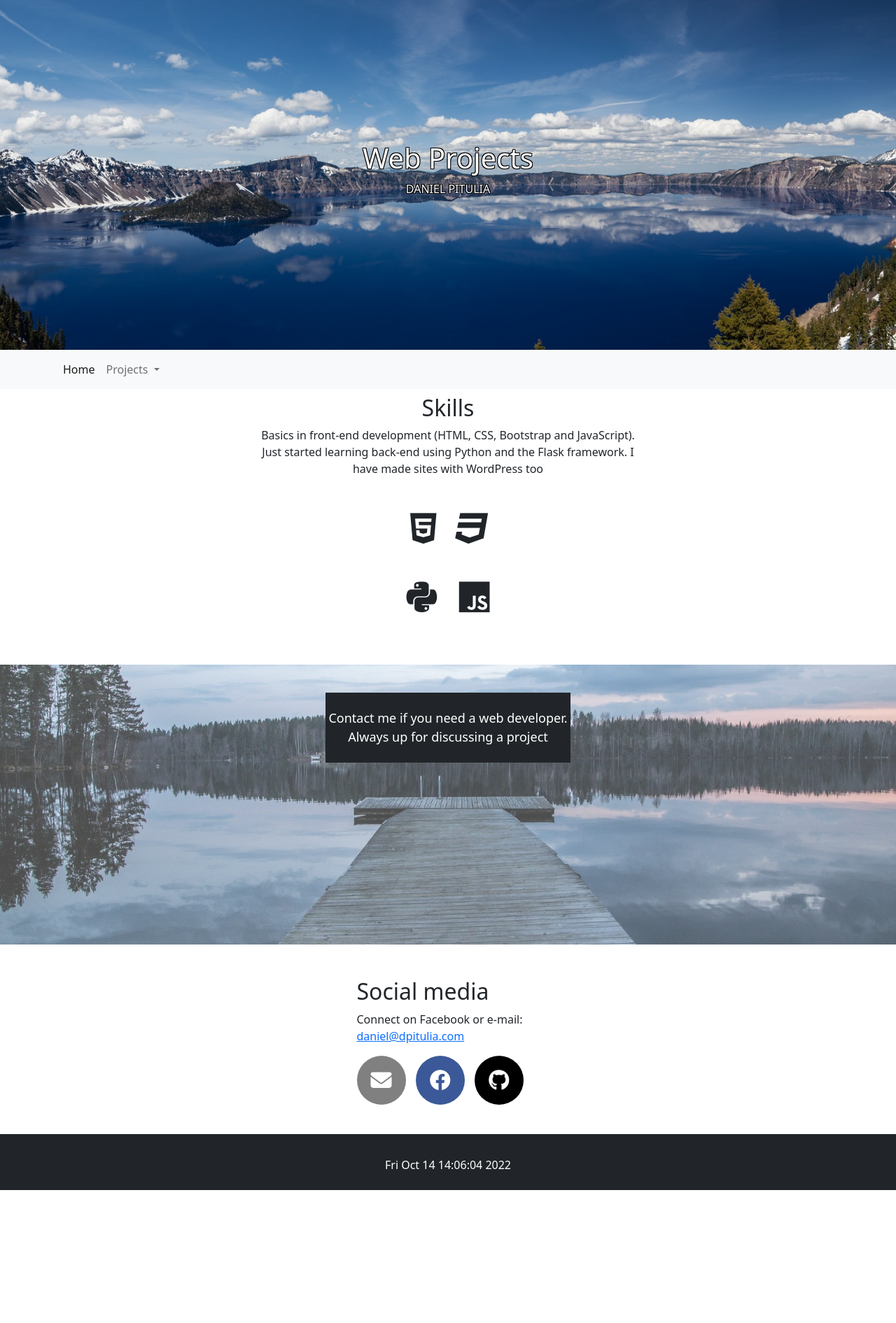
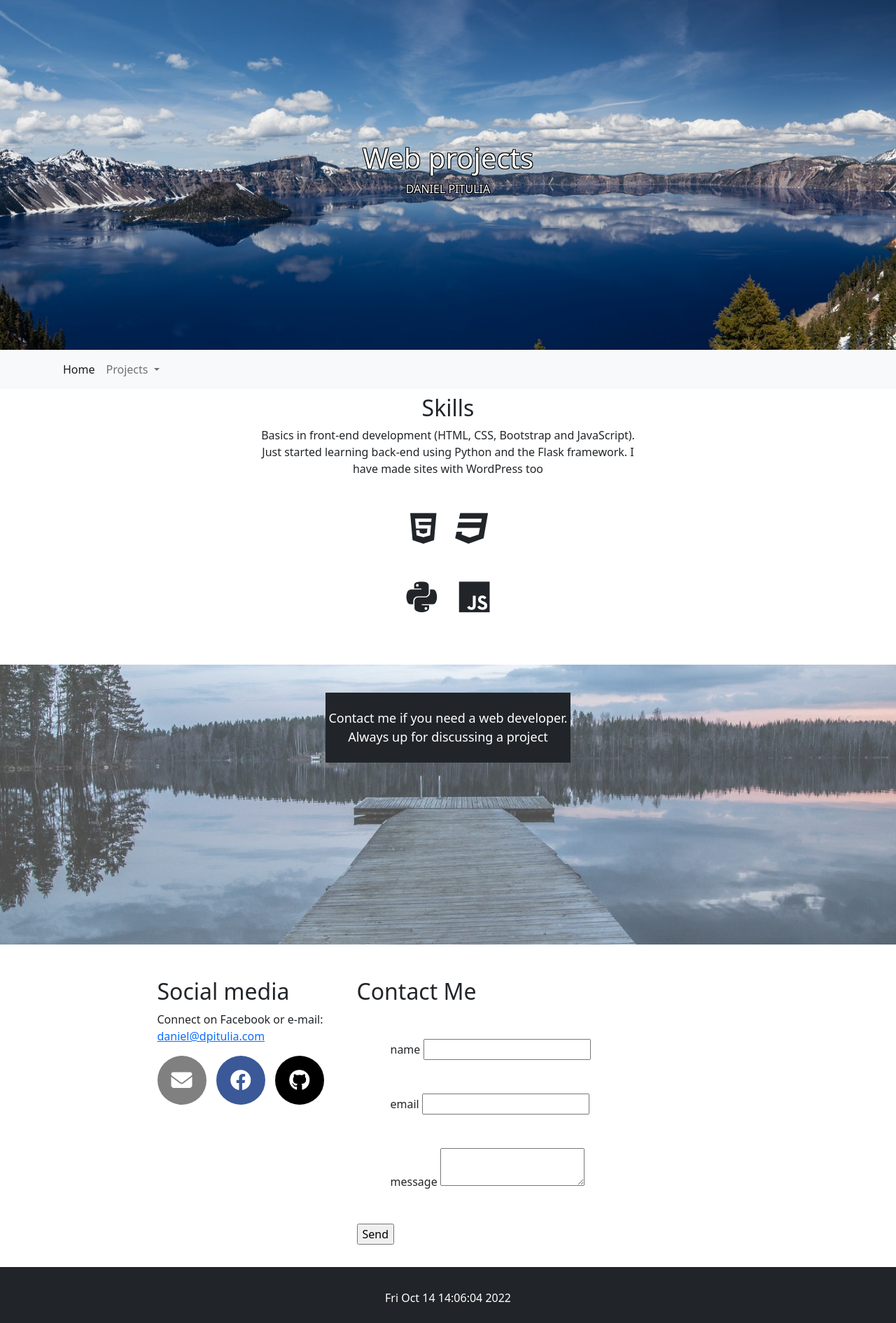
Before and after one commit to danielpitulia/Flask_portfolio_website, a Flask app: page / in a window 1280 px wide. Shown: the whole page at 70% size. Before the commit the page ends 1701 px from the top, so only its background shows below. Run offline with Flask 2, Linux system fonts and the light colour scheme; some libraries are stand-ins or nearby versions; some web fonts are replaced.

Commit message:
reowrking contact form

```diff
--- a/app/routes.py
+++ b/app/routes.py
@@ -1,5 +1,5 @@
 from app import app
-from flask import render_template, url_for, request
+from flask import render_template, url_for, request, flash, redirect
 from timetables import get_timetables
 from token_vasttrafik import get_token
 from forms import EmailForm, SearchForm
@@ -16,14 +16,32 @@ def index():
     date = datetime.datetime.now().strftime("%c")
     form = EmailForm()
     if form.validate_on_submit():
-        mail = Mail(app)
-        msg = Message(form.message.data, sender=form.email.data, recipients=['daniel@dpitulia.com'])
-        msg.body = form.message.data
-        mail.send(msg)
-        sent_message = "Your message has been sent."
-        return render_template('index.html', title='D. Pitulia', date=date, css="styles_index", form=form, sent_message=sent_message, topBanner = topBanner, js_static=js_static)
-    else:
-        return render_template('index.html', title='Web Projects', date=date, form=form, css="styles_index", topBanner = topBanner, js_static=js_static)
+        return redirect('/')
+
+    #if request.method == 'POST':
+    #    name = request.form['name']
+    #    email = request.form['e-mail']
+    #    message = request.form['message']
+#
+#        if not name:
+#            flash('Name is required!')
+#        elif not email:
+#            flash('E-mail is required!')
+#        elif not message:
+#            flash('Message is required!')
+#        else:
+#            return redirect(url_for('index'))
+
+    return render_template('index.html', title='Web projects', date=date, css="styles_index", topBanner = topBanner, js_static=js_static, form=form)
+    #if form.validate_on_submit():
+    #    mail = Mail(app)
+    #    msg = Message(form.message.data, sender=form.email.data, recipients=['daniel@dpitulia.com'])
+    #    msg.body = form.message.data
+    #    mail.send(msg)
+    #    sent_message = "Your message has been sent."
+    #    return render_template('index.html', title='D. Pitulia', date=date, css="styles_index", form=form, sent_message=sent_message, topBanner = topBanner, js_static=js_static)
+    #else:
+    #    return render_template('index.html', title='Web Projects', date=date, form=form, css="styles_index", topBanner = topBanner, js_static=js_static)
 
 
 @app.route('/publictransport', methods=['GET', 'POST'])
--- a/app/templates/base.html
+++ b/app/templates/base.html
@@ -61,6 +61,13 @@
                     </div>
                </div>
           </nav>
+          {% for message in get_flashed_messages() %}
+          <div class="alert alert-danger alert-dismissible fade show">
+               <strong>Error!</strong> {{ message }}
+               <button type="button" class="btn-close" data-bs-dismiss="alert"></button>
+          </div>
+          {% endfor %}
+
      </div>
 
           {% block content %}{% endblock %}
--- a/app/templates/index.html
+++ b/app/templates/index.html
@@ -39,9 +39,34 @@
 				<adress><a href="mailto:daniel@dpitulia.com" class="fa fa-envelope"></a></adress>
 				<adress><a href="https://www.facebook.com/danielpitulia/" class="fa-brands fa-facebook"></a></adress>
 				<adress><a href="https://www.github.com/danielpitulia/" class="fa-brands fa-github"></a></adress>
-
 			</div>
-
+			<div class="col-md-6">
+				<h2>Contact Me</h2>
+				<form method="POST" action="/">
+					{{ form.hidden_tag() }}
+					<div class="form-group m-5">
+					{{ form.name.label() }}
+					{{ form.name(class="form.control")}}
+					</div>
+					<div class="form-group m-5">
+					{{ form.email.label() }}
+					{{ form.email(class="form.control")}}
+					</div>
+					<div class="form-group m-5">
+					{{ form.message.label() }}
+					{{ form.message()}}
+					</div>
+					{{ form.submit }}
+					<!--
+					<label for="name">Name</label>
+					<input name="name" type="text" value="{{ request.form['name'] }}""></input><br>
+					<label for="e-mail">E-mail</label>
+					<input name="e-mail" type="text" value="{{ request.form['e-mail'] }}"></input><br>
+					<label for="message">Message</label>
+					<textarea name="message">{{ request.form['message'] }}</textarea><br>
+					<button type="submit">Submit</button>-->
+				</form>
+			</div>
 		</div>
 	</div>
 </div>
--- a/forms.py
+++ b/forms.py
@@ -1,6 +1,6 @@
 from flask_wtf import FlaskForm
 from wtforms import StringField, TextAreaField, SubmitField
-from wtforms.validators import DataRequired
+from wtforms.validators import DataRequired, Email
 
 
 class SearchForm(FlaskForm):
@@ -9,7 +9,7 @@ class SearchForm(FlaskForm):
 
 
 class EmailForm(FlaskForm):
-    name = StringField('Name', validators=[DataRequired()])
-    email = StringField('Email', validators=[DataRequired()])
-    message = TextAreaField('Message', validators=[DataRequired()])
+    name = StringField('name', validators=[DataRequired()])
+    email = StringField('email', validators=[Email()])
+    message = TextAreaField('message', validators=[DataRequired()])
     submit = SubmitField('Send')
```
Also changed, not shown: 1 other file.
